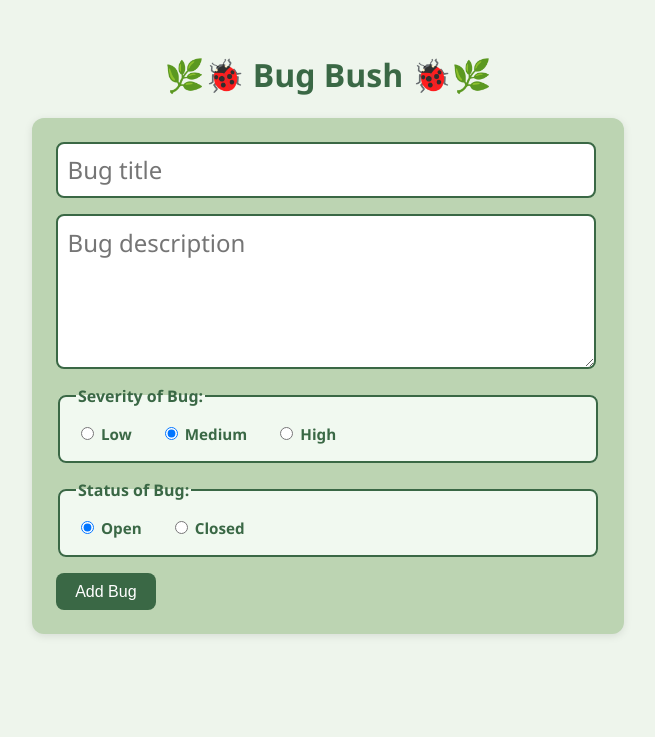
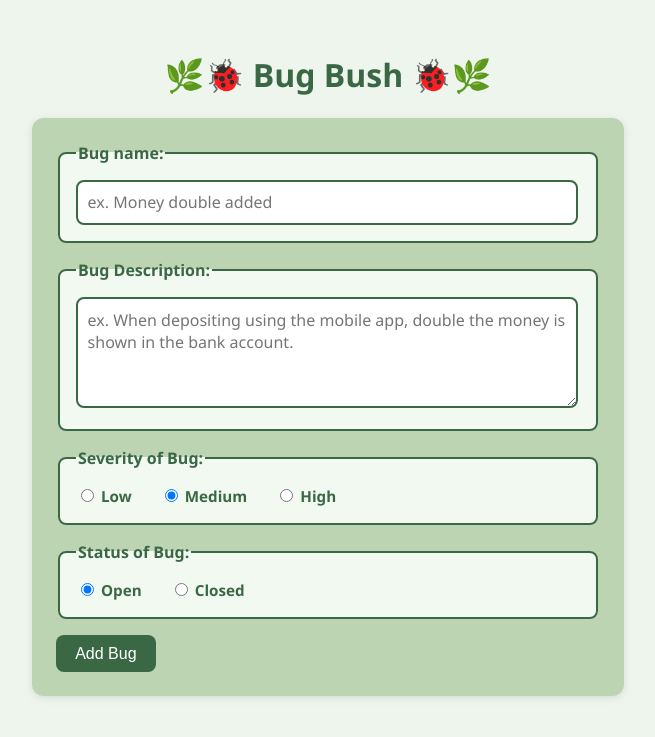
Before and after one commit to appledcrab/bugBush, a Flask app: page / in a window 1280 px wide. Shown: the top 737 px of the page, without its empty margins (0-655 px from the left). Run offline with Flask 3, Linux system fonts and the light colour scheme; data that the repository does not hold is empty.

Commit message:
Adds optional solution field

```diff
--- a/static/script.js
+++ b/static/script.js
@@ -2,8 +2,27 @@
 
 const form = document.getElementById('bug-form')
 
-// loadings bugs from the sqlite and putting it on a basic list in html
 
+// on change for the closed checkbox
+const status_radios = document.querySelectorAll(".status");
+const solution_fieldset = document.querySelector('.optional_solution');
+
+// the function updates the solution fieldset visibility changes
+function updateSolutionVisibility() {
+    const checked = document.querySelector('input[name="status"][value="closed"]:checked');
+    // console.log(checked);
+    solution_fieldset.style.display = checked ? 'block' : 'none';
+}
+
+status_radios.forEach(radio => {
+    radio.addEventListener('change', updateSolutionVisibility);
+});
+
+// Check initial state on page load
+updateSolutionVisibility();
+
+
+// random bug being added before each bug
 function randBug(){
     bugSelection = ['🐝','🐞','🐛','🐜','🪱'];
     const randNum = Math.floor(Math.random()* bugSelection.length);
@@ -11,7 +30,7 @@ function randBug(){
     return bugSelection[randNum];
 }
 
-
+// loadings bugs from the sqlite and putting it on a basic list in html
 async function loadBugs() {
     const res = await fetch('/api/bugs')
     const bugs = await res.json();
@@ -61,5 +80,10 @@ form.addEventListener('submit', async (e) => {
         console.error('Fetch error:', error);
         alert('Failed to submit bug. See console for details.');
     }
+
+    title.value = '';
+    description.value = '';
+
+
 });
 loadBugs();
--- a/static/styles.css
+++ b/static/styles.css
@@ -46,7 +46,7 @@ h1 {
   padding: 0.6rem;
   border: 2px solid var(--main-dark-green);
   border-radius: 8px;
-  font-size: 1.5rem;
+  font-size: 1rem;
   font-family: 'Segoe UI', sans-serif;
 }
 
--- a/templates/index.html
+++ b/templates/index.html
@@ -11,8 +11,14 @@
       <h1>🌿🐞 Bug Bush 🐞🌿</h1>
 
       <form id="bug-form">
-        <input type="text" id="title" placeholder="Bug title" required />
-        <textarea id="description" rows="4" placeholder="Bug description"></textarea>
+        <fieldset>
+          <legend>Bug name:</legend>
+          <input type="text" id="title" placeholder="ex. Money double added" required />
+        </fieldset>
+        <fieldset>
+          <legend>Bug Description:</legend>
+          <textarea id="description" rows="4" placeholder="ex. When depositing using the mobile app, double the money is shown in the bank account. "></textarea>
+        </fieldset>
 
         <fieldset>
           <legend>Severity of Bug:</legend>
@@ -26,8 +32,15 @@
         <fieldset>
           <legend>Status of Bug:</legend>
           <div class="status-group">
-            <label><input type="radio" name="status" value="open" checked /> Open</label>
-            <label><input type="radio" name="status" value="closed" /> Closed</label>
+            <label><input class="status" type="radio" name="status" value="open" checked /> Open</label>
+            <label><input class="status" type="radio" name="status" value="closed" /> Closed</label>
+          </div>
+        </fieldset>
+
+        <fieldset class="optional_solution" style="display:none">
+          <legend>Solution:</legend>
+          <div >
+             <textarea id="solution" rows="4" placeholder="ex. Variable added to the account in two different spots"></textarea>
           </div>
         </fieldset>
 
```
Also changed, not shown: todo.md (+1 -0 lines).
